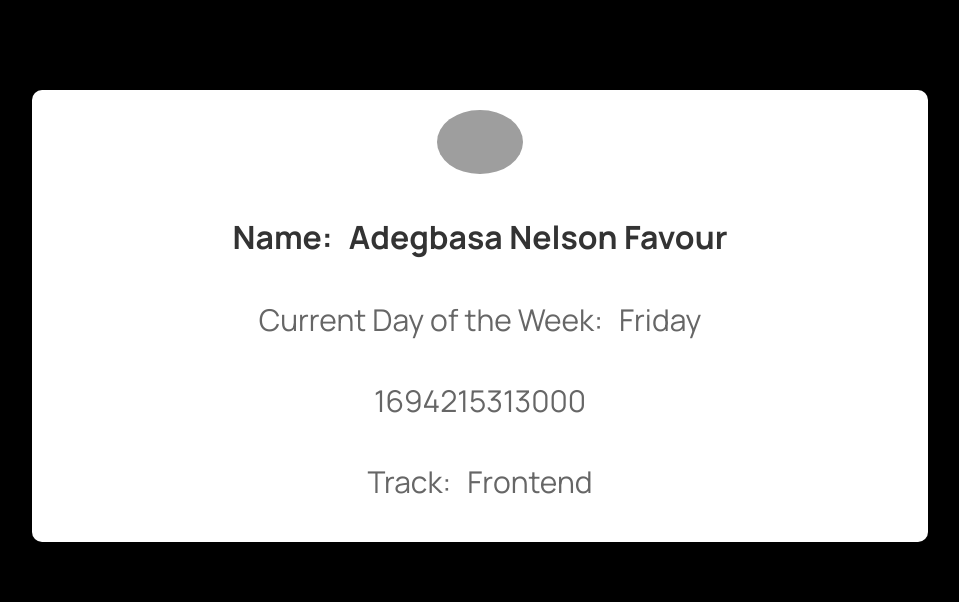
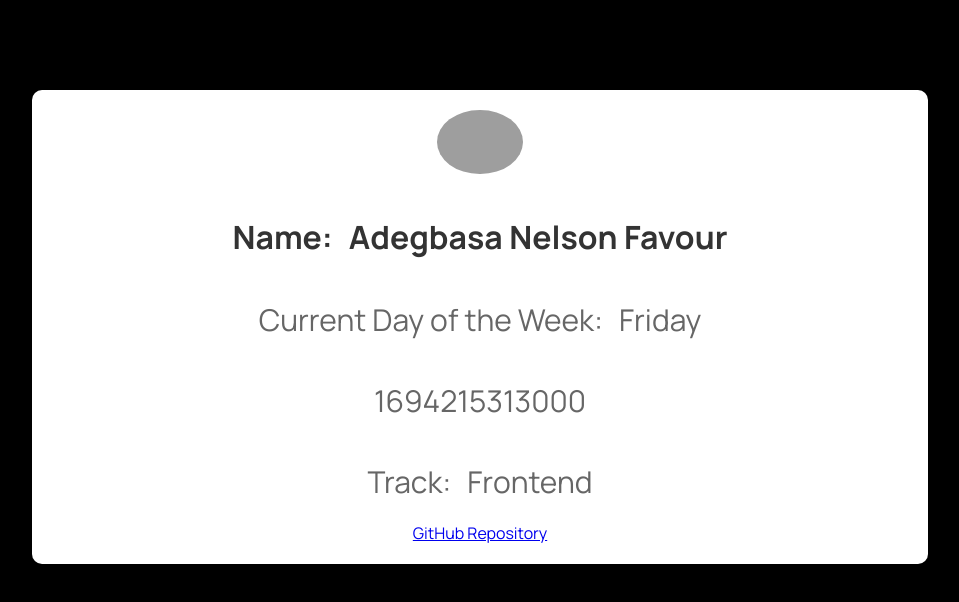
Before and after one commit to Nel-tech/Task1, a plain HTML site: page index.html in a window 1280 px wide. Shown: the whole page, without its empty margins (160-1119 px from the left). Drawn offline with Linux system fonts and the light colour scheme; grey boxes are pictures that could not be loaded.

Commit message:
Intial commit

```diff
--- a/index.html
+++ b/index.html
@@ -45,6 +45,12 @@
         <p>Track:</p>
         <p data-testid="myTrack">Frontend</p>
       </div>
+
+      <div class="link">
+        <a href="https://github.com/Nel-tech/Task1" data-testid="githubURL"
+          >GitHub Repository</a
+        >
+      </div>
     </div>
     <script src="script.js"></script>
   </body>
```
